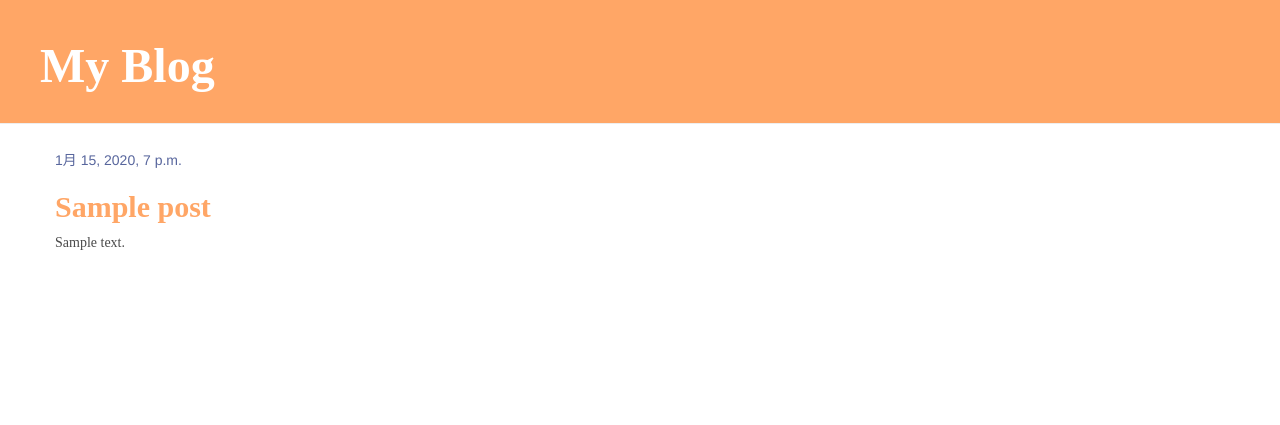
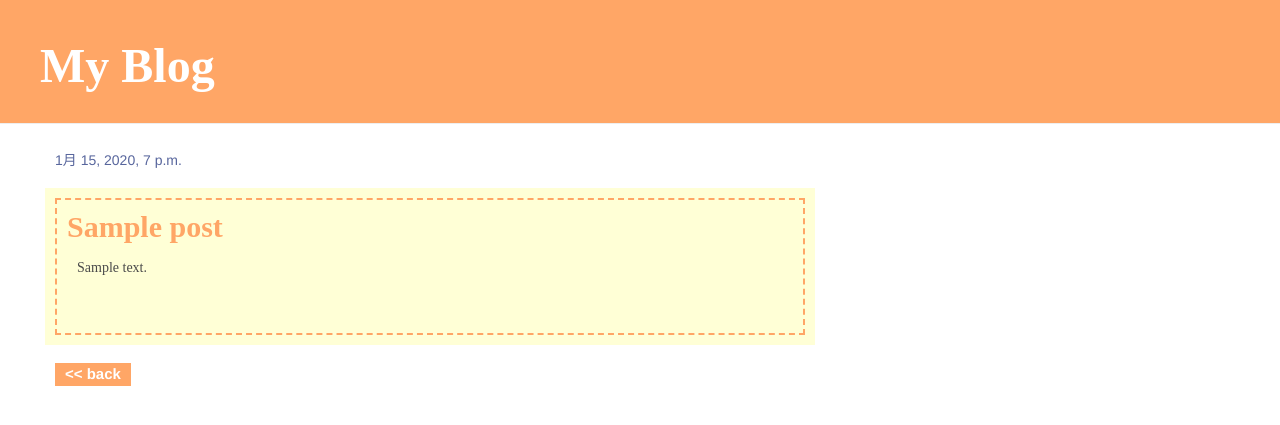
Before and after one commit to yoku-094/practice_python, a Django app: page /post/1/ in a window 1280 px wide. Shown: the top 425 px of the page. Run offline with Django 3.2, Linux system fonts and the light colour scheme; tables that the repository leaves empty hold one stand-in row (values such as "Sample post"); some libraries are stand-ins or nearby versions; some web fonts are replaced.

Commit message:
詳細画面のレイアウト調整・ページバックの追加

```diff
--- a/blog/templates/blog/post_detail.html
+++ b/blog/templates/blog/post_detail.html
@@ -14,7 +14,49 @@
     ><span class="glyphicon glyphicon-remove"></span
   ></a>
   {% endif %}
-  <h2>{{ post.title }}</h2>
-  <p>{{ post.text|linebreaksbr }}</p>
+  <div class="submission-details">
+    <h2 class="title">{{ post.title }}</h2>
+    <p class="text">{{ post.text|linebreaksbr }}</p>
+  </div>
+  <div class="link-col">
+    <a href="{{request.META.HTTP_REFERER}}" class="link">&lt;&lt; back</a>
+  </div>
 </div>
+
+<style>
+  .title {
+    margin: 0px;
+  }
+  .submission-details {
+    padding: 0.2em 0.5em;
+    margin: 2em 0;
+    background: #ffffd6;
+    box-shadow: 0px 0px 0px 10px #ffffd6;
+    border: dashed 2px #ffa666;
+    padding: 10px;
+  }
+  .text {
+    max-height: 130px;
+    min-height: 70px;
+    overflow: hidden;
+    width: 100%;
+    padding: 10px;
+    margin: 5px 0px;
+  }
+  .link-col {
+    margin-top: 10px;
+  }
+  .link {
+    font-size: 15px;
+    font-weight: bold;
+    color: #ffffff;
+    background-color: #ffa666;
+    padding: 2px 10px 4px;
+  }
+  .link:hover,
+  .link:visited,
+  .link:active {
+    color: #ffffff;
+  }
+</style>
 {% endblock %}
```
